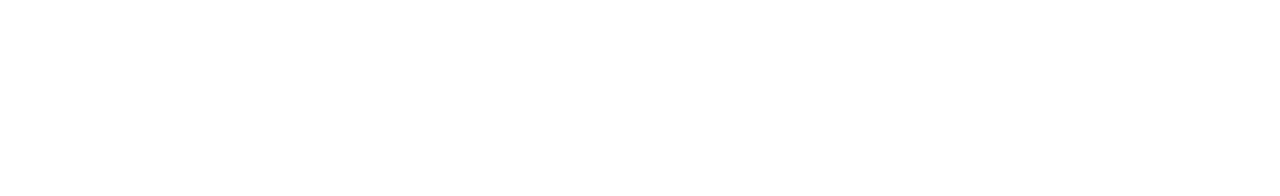
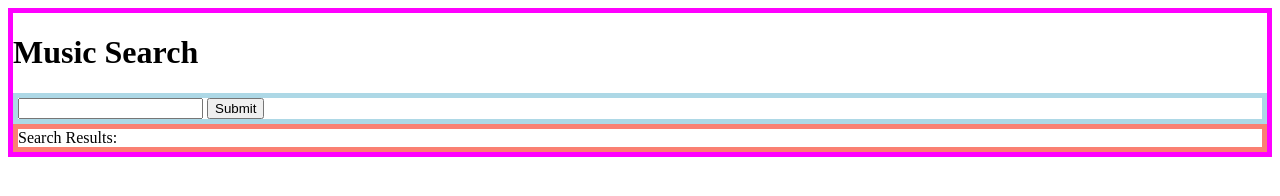
Before and after one commit to Momentum-Team-13/mytunes-mnrolando3, a website: page index.html in a window 1280 px wide. Drawn offline with Linux system fonts and the light colour scheme.

Commit message:
Created HTML shell

```diff
--- a/index.html
+++ b/index.html
@@ -4,8 +4,17 @@
   <meta charset="UTF-8">
   <meta name="viewport" content="width=device-width, initial-scale=1.0">
   <script src="main.js" defer></script>
+  <link rel="stylesheet" href="style.css" />
   <title>Music Search</title>
 </head>
 <body>
+  <div id="page">
+    <h1>Music Search</h1>
+    <form class="search" >
+      <input type="search">
+      <button>Submit</button>
+    </form>
+    <div class="results">Search Results:</div>
+</div>
 </body>
 </html>
--- /dev/null
+++ b/style.css
@@ -0,0 +1,11 @@
+#page{
+    border: 5px solid magenta;
+}
+
+.search {
+    border: 5px solid lightblue;
+}
+
+.results {
+    border: 5px solid salmon;
+}
```
Also changed, not shown: notes.md (added, +17 -0 lines).
